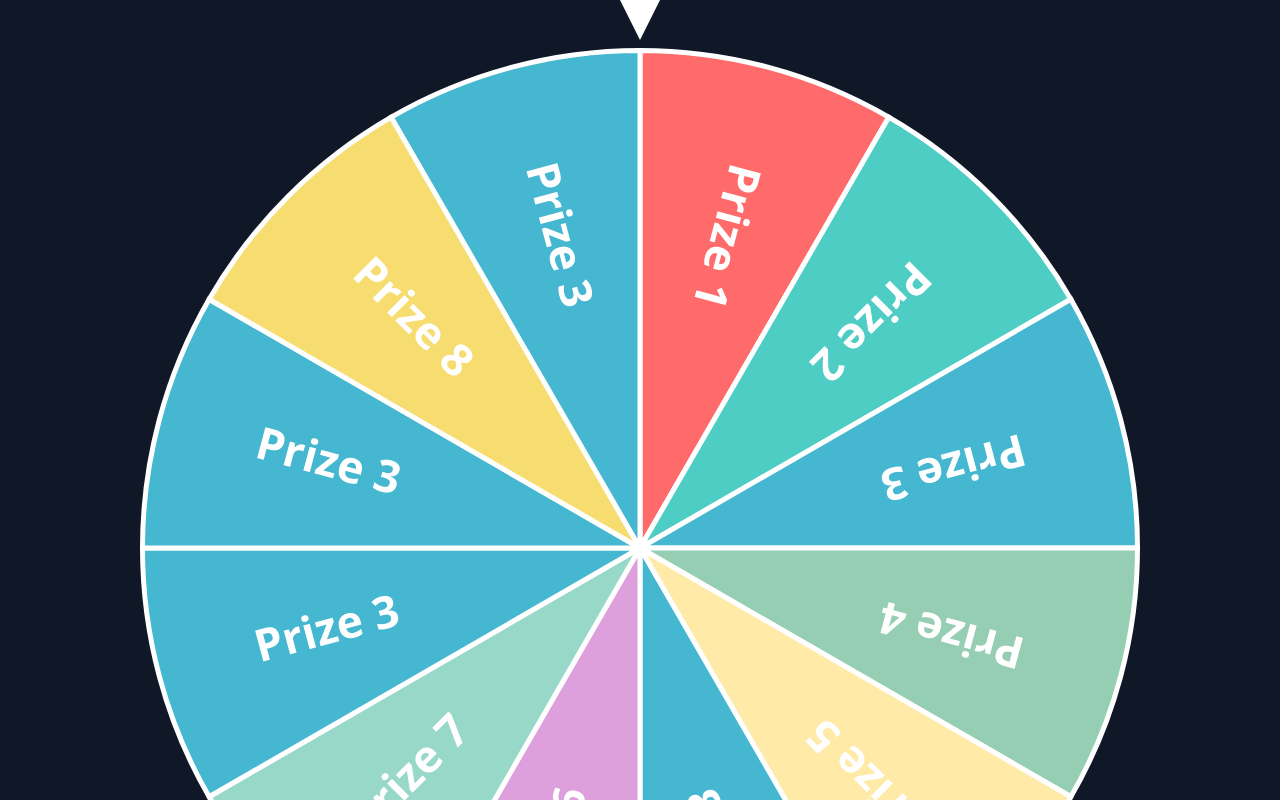
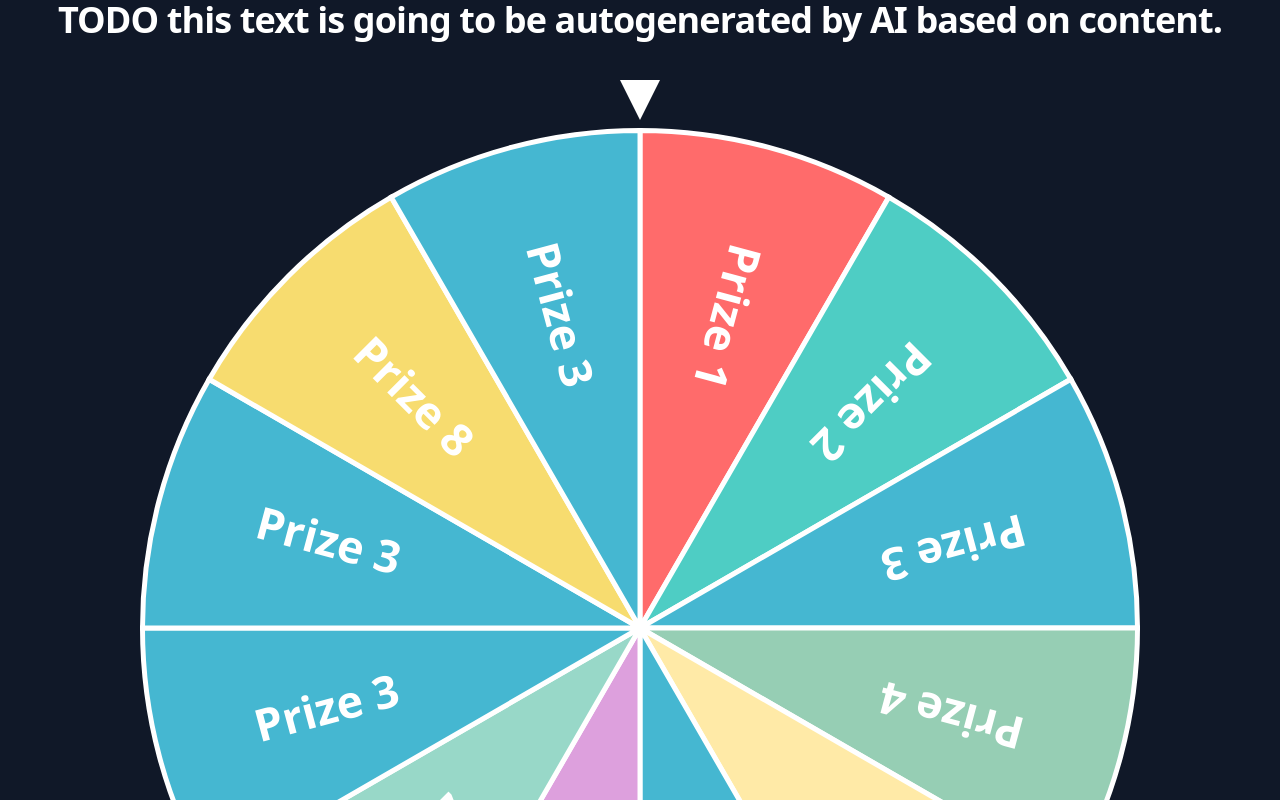
Before and after one commit to Uszczi/ai-wheel-of-fortune, a Next.js app: page / in a window 1280 px wide. Shown: the top 800 px of the page. Built offline with nearby package versions, Linux system fonts and the light colour scheme.

Commit message:
♻️ move spinning logic to Wheel

```diff
--- a/app/Wheel.tsx
+++ b/app/Wheel.tsx
@@ -4,25 +4,12 @@ export interface Segment {
 }
 
 export interface WheelProps {
-  segments?: Segment[];
+  rotation: number;
+  isSpinning: boolean;
+  segments: Segment[];
 }
 
-const DEFAULT_SEGMENTS: Segment[] = [
-  { color: "#FF6B6B", label: "Prize 1" },
-  { color: "#4ECDC4", label: "Prize 2" },
-  { color: "#45B7D1", label: "Prize 3" },
-  { color: "#96CEB4", label: "Prize 4" },
-  { color: "#FFEAA7", label: "Prize 5" },
-  { color: "#45B7D1", label: "Prize 3" },
-  { color: "#DDA0DD", label: "Prize 6" },
-  { color: "#98D8C8", label: "Prize 7" },
-  { color: "#45B7D1", label: "Prize 3" },
-  { color: "#45B7D1", label: "Prize 3" },
-  { color: "#F7DC6F", label: "Prize 8" },
-  { color: "#45B7D1", label: "Prize 3" },
-];
-
-const Wheel = ({ segments = DEFAULT_SEGMENTS }: WheelProps) => {
+const Wheel = ({ segments, rotation, isSpinning }: WheelProps) => {
   const radius = 200;
   const size = radius * 2;
   const center = radius;
@@ -51,6 +38,15 @@ const Wheel = ({ segments = DEFAULT_SEGMENTS }: WheelProps) => {
   };
 
   return (
+    <div
+      className="mt-2"
+      style={{
+        transform: `rotate(${rotation}deg)`,
+        transition: isSpinning
+          ? "transform 3s cubic-bezier(0.25, 0.1, 0.25, 1)"
+          : "none",
+      }}
+    >
       <svg
         width={size * 2.5}
         height={size * 2.5}
@@ -90,6 +86,7 @@ const Wheel = ({ segments = DEFAULT_SEGMENTS }: WheelProps) => {
           );
         })}
       </svg>
+    </div>
   );
 };
 
--- /dev/null
+++ b/app/WheelPointer.tsx
@@ -0,0 +1,12 @@
+export default function WheelPointer() {
+  return (
+    <svg
+      width="40"
+      height="40"
+      viewBox="0 0 40 40"
+      className="mt-10 fill-white"
+    >
+      <path d="M 20 40 L 0 0 L 40 0 Z" />
+    </svg>
+  );
+}
--- a/app/WheelTittle.tsx
+++ b/app/WheelTittle.tsx
@@ -1,3 +1,7 @@
 export default function WheelTitle() {
-  return <h1>Check your luck...</h1>;
+  return (
+    <h1 className="scroll-m-20 text-center text-4xl font-extrabold tracking-tight text-balance">
+      TODO this text is going to be autogenerated by AI based on content.
+    </h1>
+  );
 }
--- a/app/page.tsx
+++ b/app/page.tsx
@@ -6,6 +6,7 @@ import { useState } from "react";
 import Wheel from "./Wheel";
 
 import WheelButton from "./WheelButton";
+import WheelPointer from "./WheelPointer";
 import WheelTitle from "./WheelTittle";
 
 export default function Home() {
@@ -54,22 +55,9 @@ export default function Home() {
 
   return (
     <div className="flex min-h-screen flex-col items-center justify-center bg-gray-900 text-white">
-      <svg width="40" height="40" viewBox="0 0 40 40" className="fill-white">
-        <path d="M 20 40 L 0 0 L 40 0 Z" />
-      </svg>
-
-      <div
-        className="mt-2"
-        style={{
-          transform: `rotate(${rotation}deg)`,
-          transition: isSpinning
-            ? "transform 3s cubic-bezier(0.25, 0.1, 0.25, 1)"
-            : "none",
-        }}
-      >
-        <Wheel segments={segments} />
-      </div>
-
+      <WheelTitle />
+      <WheelPointer />
+      <Wheel segments={segments} rotation={rotation} isSpinning={isSpinning} />
       <WheelButton onClick={spinWheel} disabled={isSpinning}>
         {isSpinning ? btnSpinningPhrase : btnWaitingPhrase}
       </WheelButton>
```
Lines whose indentation alone changed are shown as unchanged.
